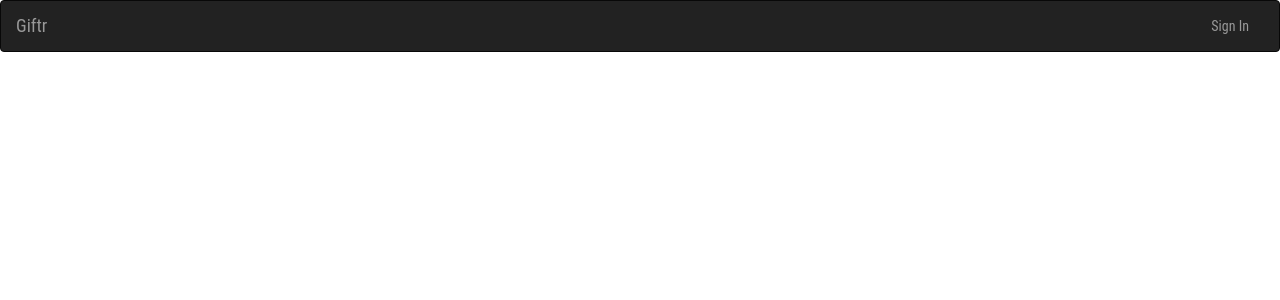
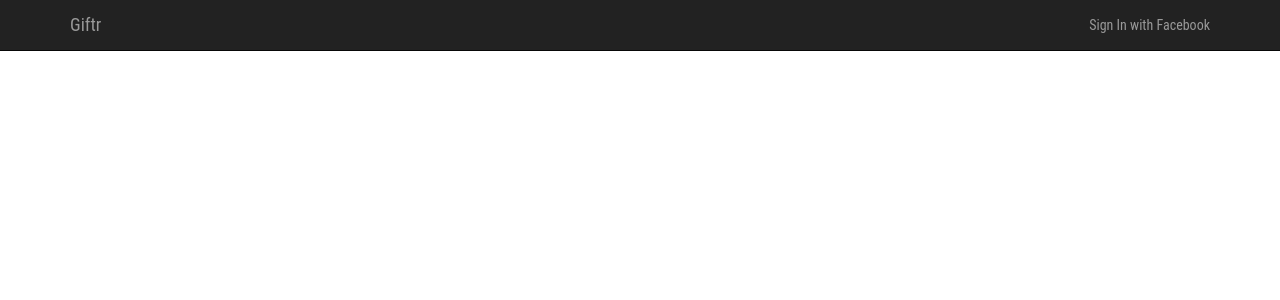
Before and after one commit to chuckrea/giftr, a Rails app: page /items in a window 1280 px wide. Shown: the top 300 px of the page. Run offline with Rails 7, Linux system fonts and the light colour scheme; some libraries are stand-ins or nearby versions.

Commit message:
Navbar is totally functional and looks good. Moving on.

```diff
--- a/app/views/layouts/application.html.erb
+++ b/app/views/layouts/application.html.erb
@@ -9,33 +9,32 @@
 </head>
 <body>
 
-  <nav class="navbar navbar-inverse" role="navigation">
-  <div class="container-fluid">
-    <div class="navbar-header"> <!-- Everything within the navbar-header div is what will appear at the top of our page in a moble device. This includes the app name, and the dropdown menu button. -->
+<nav class="navbar navbar-inverse navbar-static-top" role="navigation">
 
-      <button type="button" class="navbar-toggle" data-toggle="collapse" data-target="#bs-example-navbar-collapse-1"> <!-- ..our dropdown menu button will appear on a moblie-sized screen -->
-        <span class="sr-only">Toggle navigation</span> <!-- These spans are the bars that appear inside our drop-down menu button on our menu page. They don't have any functionality. They're only for design. -->
-        <span class="icon-bar"></span>
-        <span class="icon-bar"></span>
-        <span class="icon-bar"></span>
-      </button>
-      <a class="navbar-brand" href="#">Giftr</a>
+  <div class="container">
 
-    </div>
+    <a class="navbar-brand" href="#">Giftr</a>
 
-    <!-- The links that will appear in our header, and within the dropdown button on our mobile page. -->
-    <div class="collapse navbar-collapse" id="bs-example-navbar-collapse-1">
-      <ul class="signin nav navbar-nav pull-right">
+    <button class="navbar-toggle" data-toggle="collapse" data-target=".navHeaderCollapse">
+      <span class="icon-bar"></span>
+      <span class="icon-bar"></span>
+      <span class="icon-bar"></span>
+    </button>
+
+    <div class="collapse navbar-collapse navHeaderCollapse">
+      <ul class="signin nav navbar-nav navbar-right">
         <% if user_signed_in? %>
-          <li class="active"><%= link_to "Sign Out", destroy_user_session_path %></il>
+          <li> <a href="#">New Poll</a></li>
+          <li class="active"><%= link_to "Sign Out", destroy_user_session_path %></li>
         <% else %>
-          <li><%= link_to "Sign In", user_omniauth_authorize_path(:facebook) %></li>
+          <li><%= link_to "Sign In with Facebook", user_omniauth_authorize_path(:facebook) %></li>
         <% end %>
       </ul>
+    </div><!-- END .navbar-collapse -->
 
-    </div><!-- /.navbar-collapse -->
-  </div><!-- /.container-fluid -->
+  </div><!-- END .container-fluid -->
 </nav>
+
 
   <div class="container">
 
```
